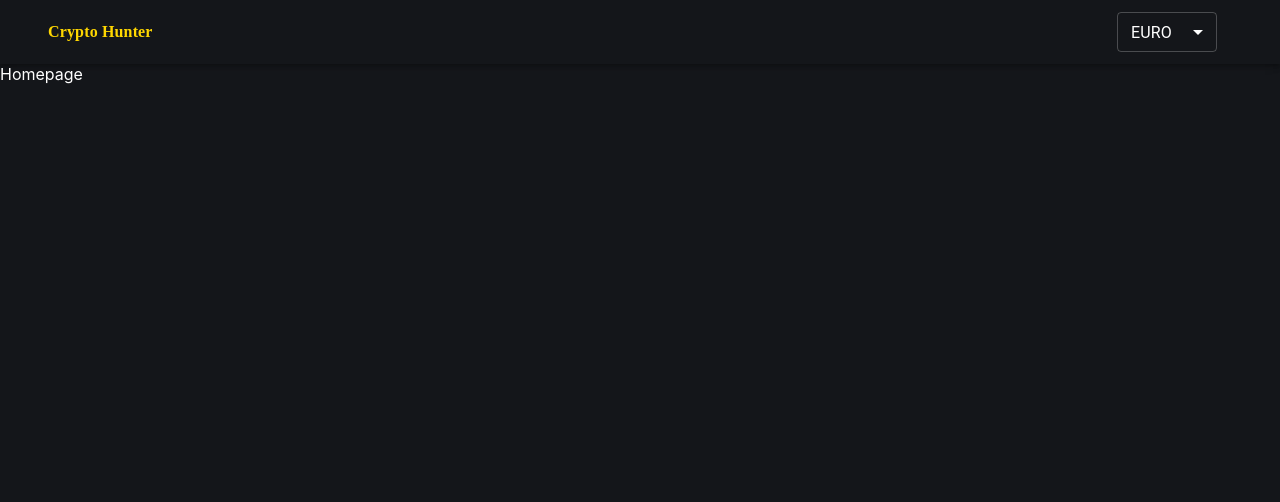
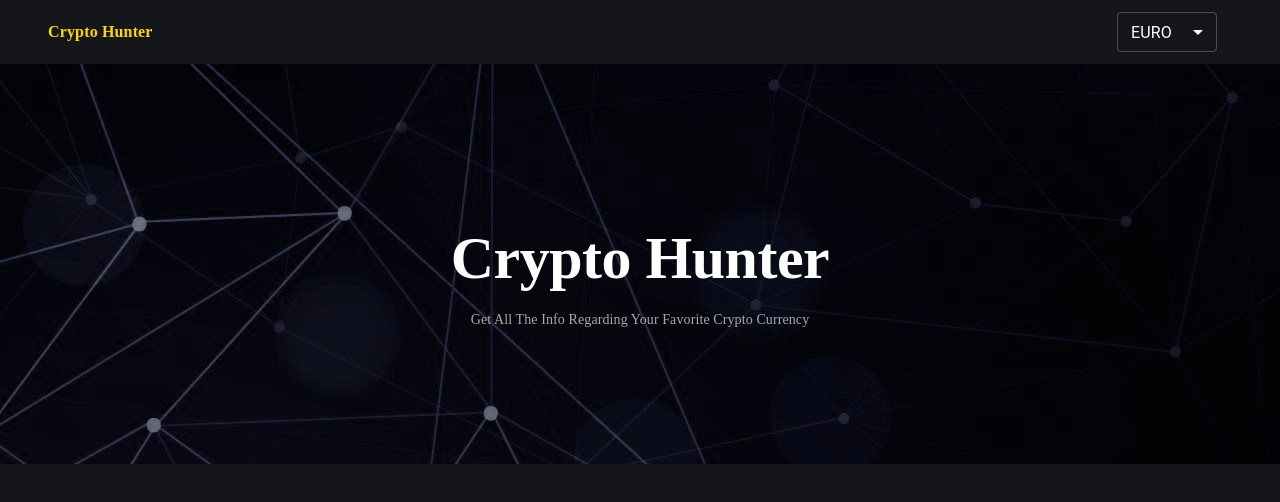
Before and after one commit to febin123/cryptoHunter, a React (Create React App) app: page / in a window 1280 px wide. Shown: the top 502 px of the page. Built offline with nearby package versions, Linux system fonts and the light colour scheme.

Commit message:
created and added Banner component into the Homepage section

```diff
--- /dev/null
+++ b/src/Components/Banner/Banner.js
@@ -0,0 +1,54 @@
+import React from 'react'
+import { Container, makeStyles,Typography } from '@material-ui/core'
+const useStyles = makeStyles((theme) => ({
+    banner:{
+        backgroundImage:"url(./banner2.jpg)"
+    },
+    bannerContent: {
+        height: 400,
+        display: "flex",
+        flexDirection: "column",
+        paddingTop: 25,
+        justifyContent: "space-around",
+      },
+      tagline: {
+        display: "flex",
+        height: "40%",
+        flexDirection: "column",
+        justifyContent: "center",
+        textAlign: "center",
+      },
+}))
+const Banner = () => {
+    const classes=useStyles()
+  return (
+    <div className={classes.banner}>
+      <Container className={classes.bannerContent}>
+      <div className={classes.tagline}>
+      <Typography
+            variant="h2"
+            style={{
+              fontWeight: "bold",
+              marginBottom: 15,
+              fontFamily: "Montserrat",
+            }}
+          >
+            Crypto Hunter
+          </Typography>
+          <Typography
+            variant="subtitle2"
+            style={{
+              color: "darkgrey",
+              textTransform: "capitalize",
+              fontFamily: "Montserrat",
+            }}
+          >
+            Get all the Info regarding your favorite Crypto Currency
+          </Typography>
+          </div>
+      </Container>
+    </div>
+  )
+}
+
+export default Banner
--- a/src/Pages/Homepage.js
+++ b/src/Pages/Homepage.js
@@ -1,9 +1,10 @@
 import React from 'react'
-
+import Banner from '../Components/Banner/Banner'
 const Homepage = () => {
   return (
     <div>
-      Homepage
+
+      <Banner/>
     </div>
   )
 }
```
Also changed, not shown: public/banner2.jpg (added).
